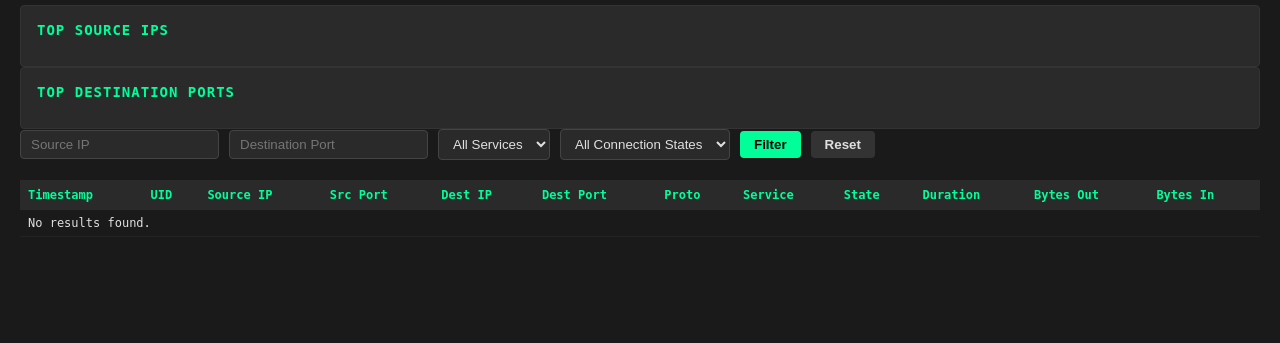
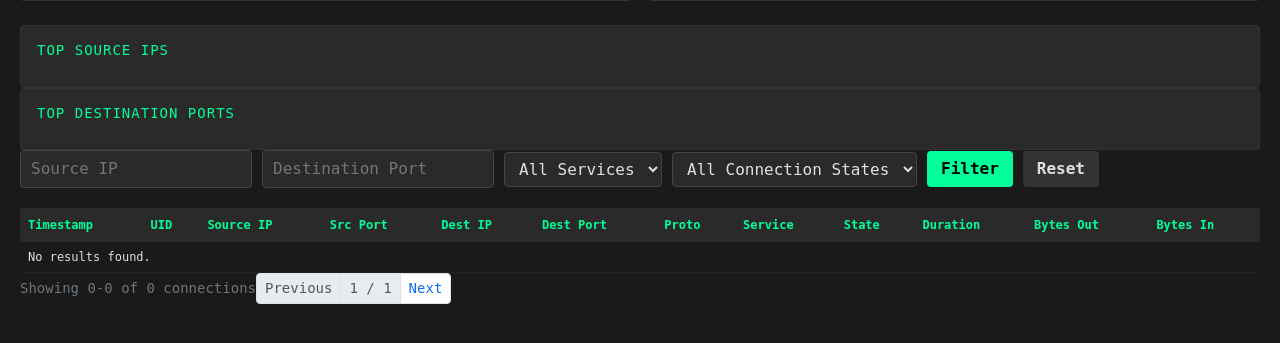
Before and after one commit to jackwbauer/network-security-analysis, a Django app: page /logs/ in a window 1280 px wide. Shown: the part 398-741 px from the top of the page. Run offline with Django 5.2, Linux system fonts and the light colour scheme; data that the repository does not hold is empty; some libraries are stand-ins or nearby versions.

Commit message:
adds pagination

```diff
--- a/log_entries/templates/log_entries/conn_log_list.html
+++ b/log_entries/templates/log_entries/conn_log_list.html
@@ -2,6 +2,8 @@
 <html>
     <head>
         <title>Zeek Connection Logs</title>
+        <link href="https://cdnjs.cloudflare.com/ajax/libs/bootstrap/5.3.3/css/bootstrap.min.css" rel="stylesheet">
+        <script src="https://cdnjs.cloudflare.com/ajax/libs/bootstrap/5.3.3/js/bootstrap.bundle.min.js"></script>
         <script src="https://cdnjs.cloudflare.com/ajax/libs/Chart.js/4.4.0/chart.umd.min.js"></script>
         <style>
             * { box-sizing: border-box; }
@@ -144,7 +146,7 @@
             <select name="service">
                 <option value="">All Services</option>
                 {% for s in services %}
-                    <option value={{ s }}>{% if s == filters.service %}selected{% endif %}>
+                    <option value={{ s }}>{% if s == filters.service %}selected{% endif %}
                         {{ s|default:"unknown"}}
                     </option>
                 {% endfor %}
@@ -198,6 +200,35 @@
             {% endfor %}
         </table>
 
+        <div class="card-footer d-flex justify-conent-between align-items-center">
+            <small class="text-secondary">
+                Showing {{ zeek_conn_logs.start_index }}-{{ zeek_conn_logs.end_index }} of {{ zeek_conn_logs.paginator.count }} connections
+            </small>
+            <nav>
+                <ul class="pagination pagination-sm mb-0">
+                    {% if zeek_conn_logs.has_previous %}
+                        <li class="page-item">
+                            <a class="page-link" href="?{% for key, value in filter.items %}{% if key != 'page' %}{{ key }}={{ value }}&{% endif %}{% endfor %}page={{ zeek_conn_logs.previous_page_number }}">Previous</a>
+                        </li>
+                    {% else %}
+                        <li class="page-item disabled"><span class="page-link">Previous</span></li>
+                    {% endif %}
+
+                    <li class="page-item disabled">
+                        <span class="page-link">{{ zeek_conn_logs.number}} / {{ zeek_conn_logs.paginator.num_pages }}</span>
+                    </li>
+
+                    {% if zeek_conn_logs.has_next %}
+                        <li class="page-item">
+                            <a class="page-link" href="?{% for key, value in filter.items %}{% if key != 'page' %}{{ key }}={{ value }}&{% endif %}{% endfor %}page={{ zeek_conn_logs.next_page_number }}">Next</a>
+                        </li>
+                    {% else %}
+                        <li class="page-item disable"><span class="page-link">Next</span></li>
+                    {% endif %}
+                </ul>
+            </nav>
+        </div>
+
         <script>
             const serviceCtx = document.getElementById('serviceChart').getContext('2d');
             new Chart(serviceCtx, {
--- a/log_entries/views.py
+++ b/log_entries/views.py
@@ -2,6 +2,10 @@ from django.shortcuts import render
 
 from .models import ZeekConnLog
 from django.db.models import Count
+from django.core.paginator import Paginator
+from datetime import timedelta
+from django.utils import timezone
+from django.http import JsonResponse
 
 
 def conn_log_list(request):
@@ -21,6 +25,10 @@ def conn_log_list(request):
     if conn_state:
         queryset.filter(conn_state = conn_state)
 
+    paginator = Paginator(queryset, 50)
+    page_number = request.GET.get('page')
+    page = paginator.get_page(page_number)
+
     services = ZeekConnLog.objects.values_list('service', flat=True).distinct()
     conn_states = ZeekConnLog.objects.values_list('conn_state', flat=True).distinct()
 
@@ -32,7 +40,7 @@ def conn_log_list(request):
     count_by_conn_state = ZeekConnLog.objects.values("conn_state").annotate(count=Count("id")).order_by("-count")
 
     context = {
-        'zeek_conn_logs': queryset[:500],
+        'zeek_conn_logs': page,
         'services': services,
         'conn_states': conn_states,
         'total': total,
@@ -44,3 +52,11 @@ def conn_log_list(request):
     }
 
     return render(request, 'log_entries/conn_log_list.html', context)
+
+def conn_log_feed(request):
+    since = timezone.now() - timedelta(seconds=60)
+    logs = (
+        ZeekConnLog.objects.filter(ingested_at__gte=since)
+        .order_by('-timestamp')[:50]
+    )
+    return JsonResponse({'logs': list(logs)}, json_dumps_params={'default': str})
```
